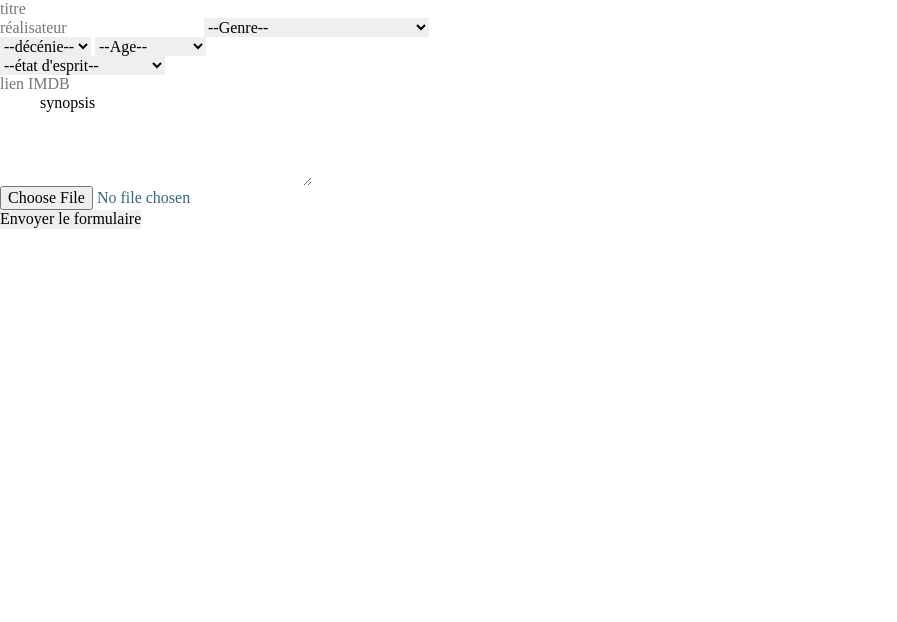
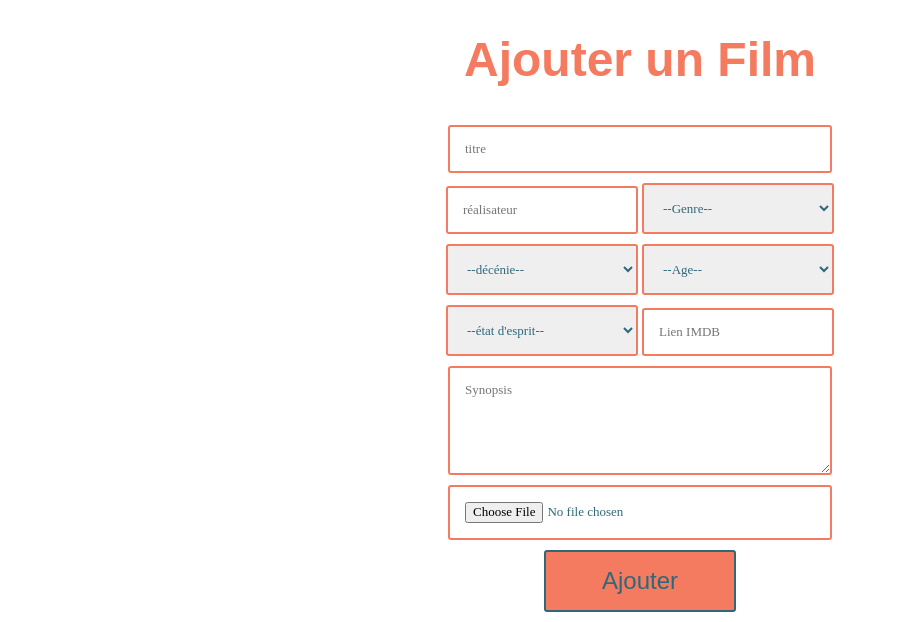
Before and after one commit to Wmalain/GOM-postaxel, a PHP site: page /ajoutfilm.php in a window 1280 px wide. Shown: the part 230-852 px from the top of the page, without its empty margins (0-897 px from the left). Before the commit the page ends 459 px from the top, so only its background shows below. Run offline with PHP 8.4, Linux system fonts and the light colour scheme; some libraries are stand-ins or nearby versions; some web fonts are replaced.

Commit message:
css bien avancé

```diff
--- a/ajoutfilm.php
+++ b/ajoutfilm.php
@@ -48,15 +48,15 @@ if (isset($_POST['submit-signup'])) {
 }
 ?>
 
-<form action="ajoutfilm.php" method="post" enctype="multipart/form-data">
-
+<form action="ajoutfilm.php" method="post" enctype="multipart/form-data" class="form">
+<h1 class="h1form">Ajouter un Film</h1>
 <div class="formfilm" >
-    <input type="text" name="titre" id="titre" value="" placeholder="titre" required>
+    <input type="text" name="titre" id="titre" value="" placeholder="titre" class="inputform1" required>
 </div>
 
 <div>
-    <input type="text" name="real" id="real" value="" placeholder="réalisateur" required>
-    <select id="genre" placeholder="genre" name="genre">
+    <input type="text" class="inputform" name="real" id="real" value="" placeholder="réalisateur"  required>
+    <select id="genre" placeholder="genre" name="genre" class="inputform">
         <option value="">--Genre--</option>
         <option value="1">Drame</option>
         <option value="2">Policier / Thriller</option>
@@ -75,7 +75,7 @@ if (isset($_POST['submit-signup'])) {
 </div>
 
 <div>
-    <select id="decenie" name="decenie" placeholder="décénie">
+    <select id="decenie" name="decenie" class="inputform" placeholder="décénie">
         <option value="">--décénie--</option>
         <option value="1">90</option>
         <option value="2">80</option>
@@ -86,7 +86,7 @@ if (isset($_POST['submit-signup'])) {
         <option value="7">30</option>
         <option value="8">20 et -</option>
     </select>
-    <select id="age" name="age" placeholder="Age">
+    <select id="age" name="age" class="inputform" placeholder="Age">
         <option value="">--Age--</option>
         <option value="1">Tous publique</option>
         <option value="2">Ado</option>
@@ -96,7 +96,7 @@ if (isset($_POST['submit-signup'])) {
 </div>
 
 <div>
-    <select id="eesprit1" name="ee1" placeholder="état d'esprit">
+    <select id="eesprit1" name="ee1" class="inputform" placeholder="état d'esprit">
         <option value="">--état d'esprit--</option>
         <option value="1">feel good movie</option>
         <option value="2">Film choc</option>
@@ -107,24 +107,17 @@ if (isset($_POST['submit-signup'])) {
         <option value="7">nanar</option>
         <option value="8">Aucun</option>
     </select>
+    <input type="text" name="lien" class="inputform" id="lien" value="" placeholder="Lien IMDB" required>
 
 </div>
 <div>
-
-    <input type="text" name="lien" id="lien" value="" placeholder="lien IMDB" required>
-
+    <textarea id="synopsis" name="synopsis" class="inputform2" placeholder="Synopsis"
+          rows="5" cols="33"></textarea>
 </div>
 <div>
-    <textarea id="synopsis" name="synopsis"
-          rows="5" cols="33">
-          synopsis
-    </textarea>
+    <input type="file" name="photo" id="photo" class="inputform2" accept=".png,.jpeg,.jpg,.gif">
 </div>
-<div>
-    <input type="file" name="photo" id="photo" accept=".png,.jpeg,.jpg,.gif">
-</div>
-<input type="submit" name="submit-signup" value="Envoyer le formulaire">
-
+<input type="submit" name="submit-signup" class="inputbtn" value="Ajouter">
 </form>
 
 
--- a/assets/css/film.scss
+++ b/assets/css/film.scss
@@ -64,7 +64,7 @@ h2 {
 /*movie-card*/
 .movie-card {
     border: 3px solid $grey-color;
-    margin : 5% 10% 0 10%;
+    margin : 5% 10% 1% 10%;
     display: grid;
     grid-template-columns: 2fr 400px .5fr 400px 2fr;
     grid-template-areas: '. p . m .';
--- /dev/null
+++ b/assets/css/form.scss
@@ -0,0 +1,64 @@
+.h1form{
+    text-align: center;
+    font-size: 3em;
+    font-family:"damion", sans-serif;
+    color: #F47A60;
+
+}
+
+.form{
+    text-align: center;
+
+}
+
+.inputform{
+
+        padding: 15px;
+        border: 2px solid #F47A60;
+        border-radius: 3px;
+        margin-bottom: 10px;
+        width: 15%;
+        box-sizing: border-box;
+        font-family: montserrat;
+        color: #316879;
+        font-size: 13px;
+    }
+.inputform1{
+
+        padding: 15px;
+        border: 2px solid #F47A60;
+        border-radius: 3px;
+        margin-bottom: 10px;
+        width: 30%;
+        box-sizing: border-box;
+        font-family: montserrat;
+        color: #316879;
+        font-size: 13px;
+        margin-top: 5px;
+    }
+
+.inputform2{
+
+        padding: 15px;
+        border: 2px solid #F47A60;
+        border-radius: 3px;
+        margin-bottom: 10px;
+        width: 30%;
+        box-sizing: border-box;
+        font-family: montserrat;
+        color: #316879;
+        font-size: 13px;
+}
+.inputbtn{
+    font-family:"damion", sans-serif;
+    font-size: 1.5em;
+    text-align: center;
+    padding: 15px;
+    border: 2px solid #316879;
+    background-color: #F47A60;
+    border-radius: 3px;
+    margin-bottom: 10px;
+    width: 15%;
+    box-sizing: border-box;
+    color: #316879 ;
+}
--- a/assets/css/style.css
+++ b/assets/css/style.css
@@ -525,7 +525,7 @@ h2 {
 /*movie-card*/
 .movie-card {
   border: 3px solid #316879;
-  margin: 5% 10% 0 10%;
+  margin: 5% 10% 1% 10%;
   display: grid;
   grid-template-columns: 2fr 400px 0.5fr 400px 2fr;
   grid-template-areas: ". p . m .";
@@ -693,4 +693,66 @@ h2 {
   color: #F47A60;
 }
 
+.h1form {
+  text-align: center;
+  font-size: 3em;
+  font-family: "damion", sans-serif;
+  color: #F47A60;
+}
+
+.form {
+  text-align: center;
+}
+
+.inputform {
+  padding: 15px;
+  border: 2px solid #F47A60;
+  border-radius: 3px;
+  margin-bottom: 10px;
+  width: 15%;
+  box-sizing: border-box;
+  font-family: montserrat;
+  color: #316879;
+  font-size: 13px;
+}
+
+.inputform1 {
+  padding: 15px;
+  border: 2px solid #F47A60;
+  border-radius: 3px;
+  margin-bottom: 10px;
+  width: 30%;
+  box-sizing: border-box;
+  font-family: montserrat;
+  color: #316879;
+  font-size: 13px;
+  margin-top: 5px;
+}
+
+.inputform2 {
+  padding: 15px;
+  border: 2px solid #F47A60;
+  border-radius: 3px;
+  margin-bottom: 10px;
+  width: 30%;
+  box-sizing: border-box;
+  font-family: montserrat;
+  color: #316879;
+  font-size: 13px;
+}
+
+.inputbtn {
+  font-family: "damion", sans-serif;
+  font-size: 1.5em;
+  text-align: center;
+  padding: 15px;
+  border: 2px solid #316879;
+  background-color: #F47A60;
+  border-radius: 3px;
+  margin-bottom: 10px;
+  width: 15%;
+  box-sizing: border-box;
+  color: #316879;
+}
+
 /*# sourceMappingURL=style.css.map */
--- a/assets/css/style.scss
+++ b/assets/css/style.scss
@@ -3,3 +3,4 @@
 @import "film";
 @import "admin";
 @import "burger";
+@import "form";
```
Also changed, not shown: modify_movie.php (+13 -24 lines), 2 other files.
